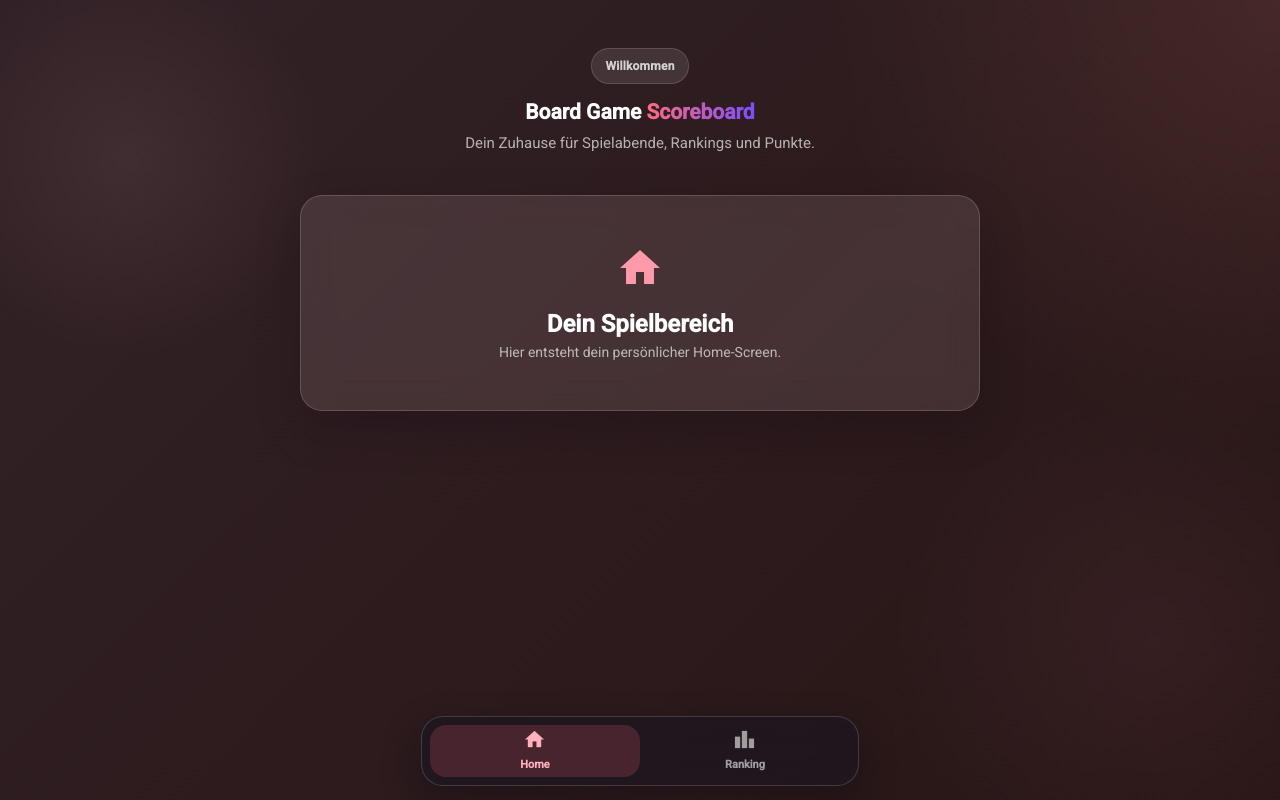
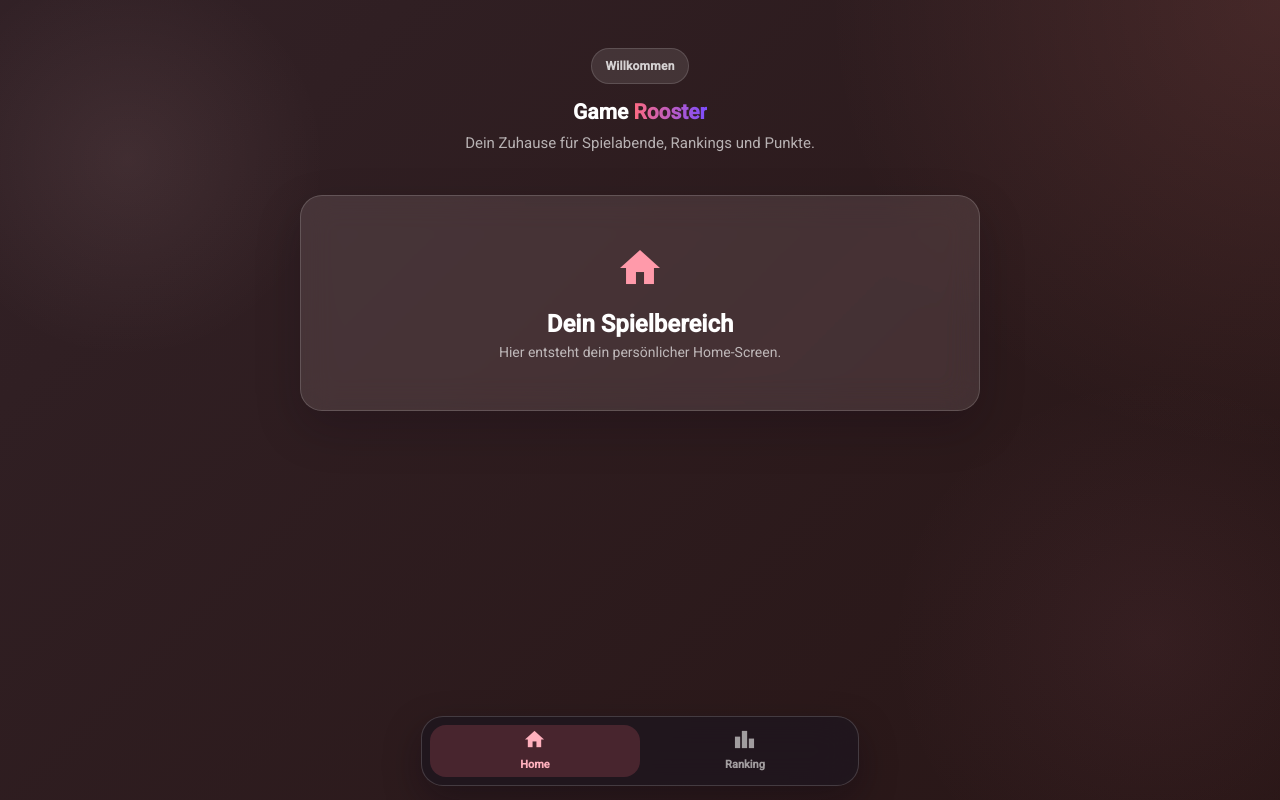
Before and after one commit to Jason0985/boardGameRanking, an Angular app: page / in a window 1280 px wide. Built offline with nearby package versions, Linux system fonts and the light colour scheme.

Commit message:
updated content on homescreen

```diff
--- a/src/app/features/home/home.html
+++ b/src/app/features/home/home.html
@@ -1,7 +1,7 @@
 <div class="home-root">
     <section class="hero">
         <div class="badge">Willkommen</div>
-        <h1 class="title">Board Game <span class="accent">Scoreboard</span></h1>
+        <h1 class="title">Game <span class="accent">Rooster</span></h1>
         <p class="subtitle">Dein Zuhause für Spielabende, Rankings und Punkte.</p>
     </section>
 
--- a/src/index.html
+++ b/src/index.html
@@ -8,7 +8,7 @@
   <meta charset="utf-8" />
   <link rel="manifest" href="manifest.webmanifest">
   <meta name="theme-color" content="#000000">
-  <title>Board Game Scoreboard</title>
+  <title>Game Rooster</title>
   <base href="/" />
   <meta name="viewport" content="width=device-width, initial-scale=1" />
   <link rel="icon" type="image/jpeg" href="assets/icons/app_icon.jpg" />
```
